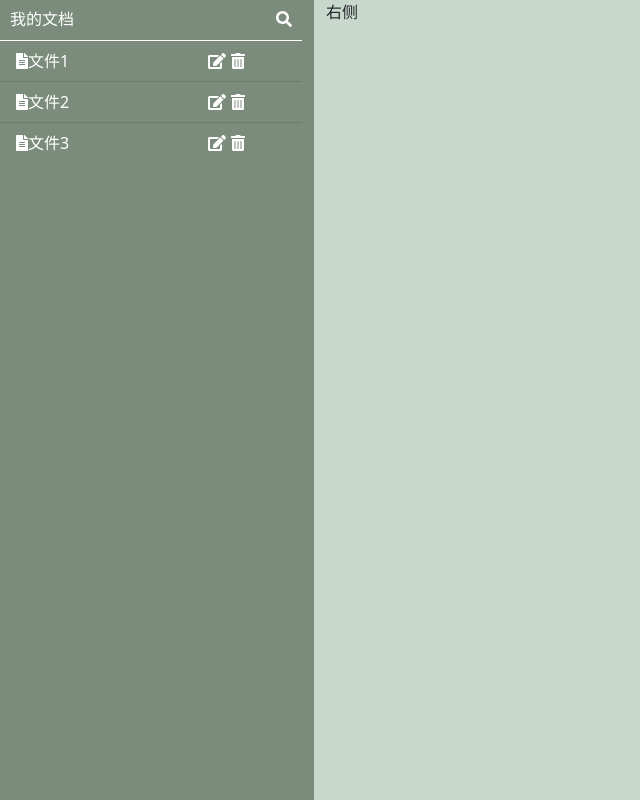
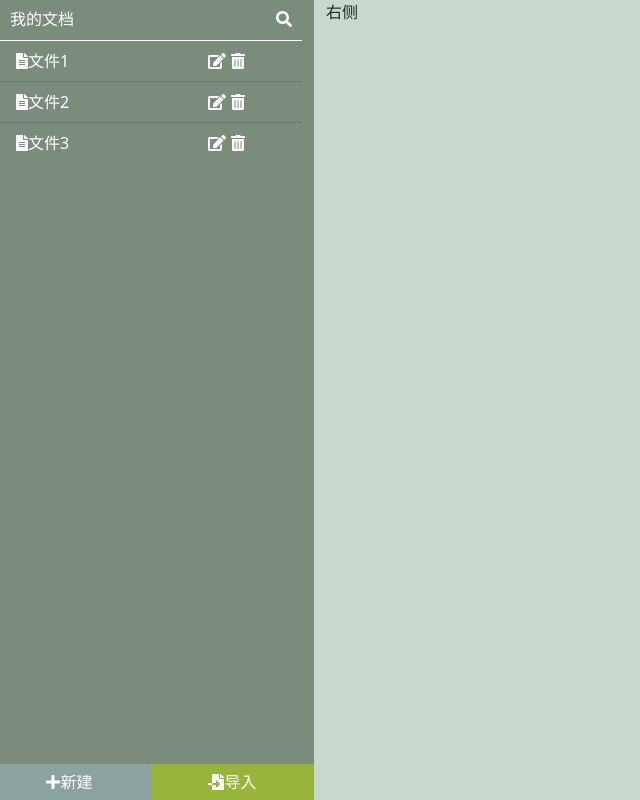
Before and after one commit to hzc168/react-electron-markdown, a React (Create React App) app: page / in a window 1280 px wide. Shown: the whole page, without its empty margins (0-640 px from the left). Built offline with nearby package versions, Linux system fonts and the light colour scheme.

Commit message:
新建与导入

```diff
--- a/src/App.js
+++ b/src/App.js
@@ -4,14 +4,36 @@ import 'bootstrap/dist/css/bootstrap.min.css'
 import SearchFile from './components/SearchFile'
 import initFiles from './utils/initFiles'
 import FileList from './components/FileList'
+import ButtonItem from './components/ButtomItem'
+import { faPlus, faFileImport } from '@fortawesome/free-solid-svg-icons'
 
 // 自定义左侧容器
 let LeftDiv = styled.div.attrs({
     className: 'col-3 left-panel'
 })`
+    position: relative;
     background-color: #7b8c7c;
     min-height: 100vh;
     box-sizing: border-box;
+    .btn_list {
+        position: absolute;
+        left: 0;
+        bottom: 0;
+        width: 100%;
+        p {
+            border: 0;
+            width: 50%;
+            color: #fff;
+            border-radius: 0;
+            margin-bottom: 0 !important;
+        }
+        p:nth-of-type(1){
+            background-color: #8ba39e;
+        }
+        p:nth-of-type(2){
+            background-color: #98b43a;
+        }
+    }
 `
 
 // 自定义右侧容器
@@ -34,8 +56,14 @@ function App() {
                     <FileList files={initFiles}
                         editFile={(id) => console.log(id)}
                         deleteFile={(id) => console.log("删除：", id)}
-                        saveFile={(id, value) => console.log(id, value) }
+                        saveFile={(id, value) => console.log(id, value)}
                     ></FileList>
+
+                    <div className="btn_list">
+                        <ButtonItem title={'新建'} icon={faPlus} />
+                        <ButtonItem title={'导入'} icon={faFileImport} />
+                    </div>
+
                 </LeftDiv>
                 <RightDiv>右侧</RightDiv>
             </div>
--- /dev/null
+++ b/src/components/ButtomItem.js
@@ -0,0 +1,19 @@
+import React from 'react'
+import styled from 'styled-components'
+import { FontAwesomeIcon } from '@fortawesome/react-fontawesome'
+
+// 自定义P标签模拟按钮操作
+const BtnP = styled.p.attrs({
+    className: 'btn no-border'
+})``
+
+const ButtomItem = ({ title, btnClick, icon }) => {
+    return (
+        <BtnP btnClick={() => {}}>
+            <FontAwesomeIcon icon={icon}></FontAwesomeIcon>
+            <span className="ml-2">{title}</span>
+        </BtnP>
+    )
+}
+
+export default ButtomItem
```
